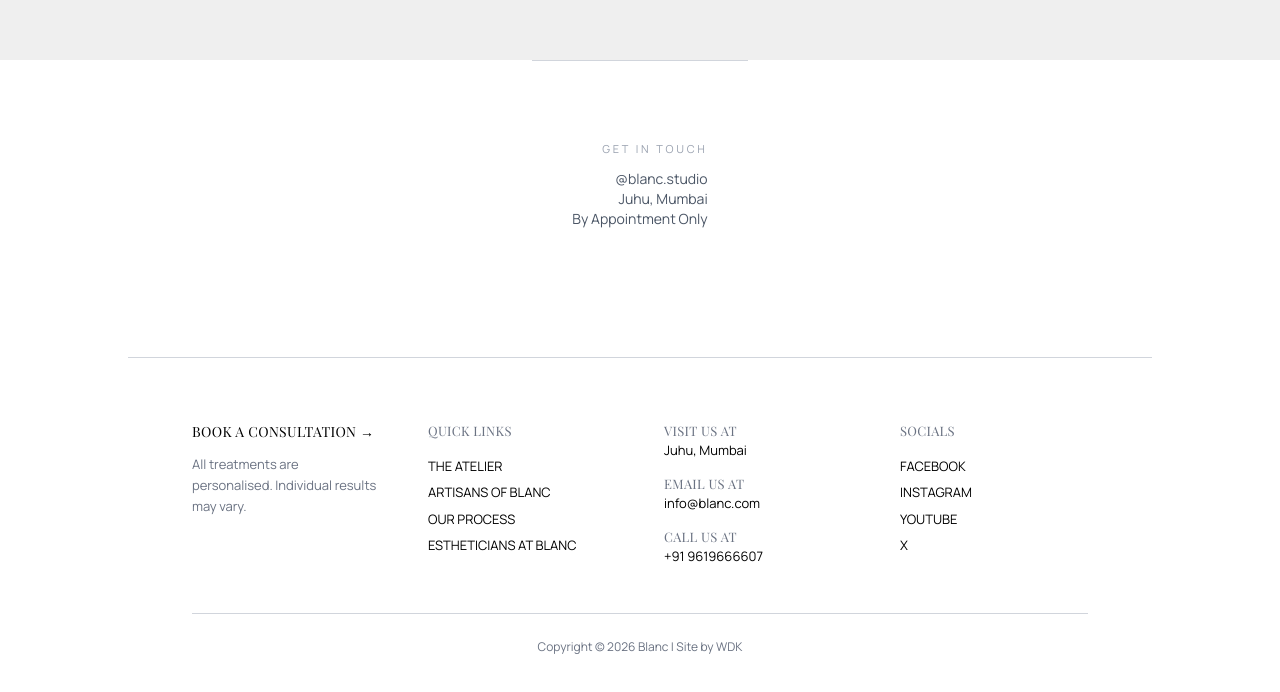
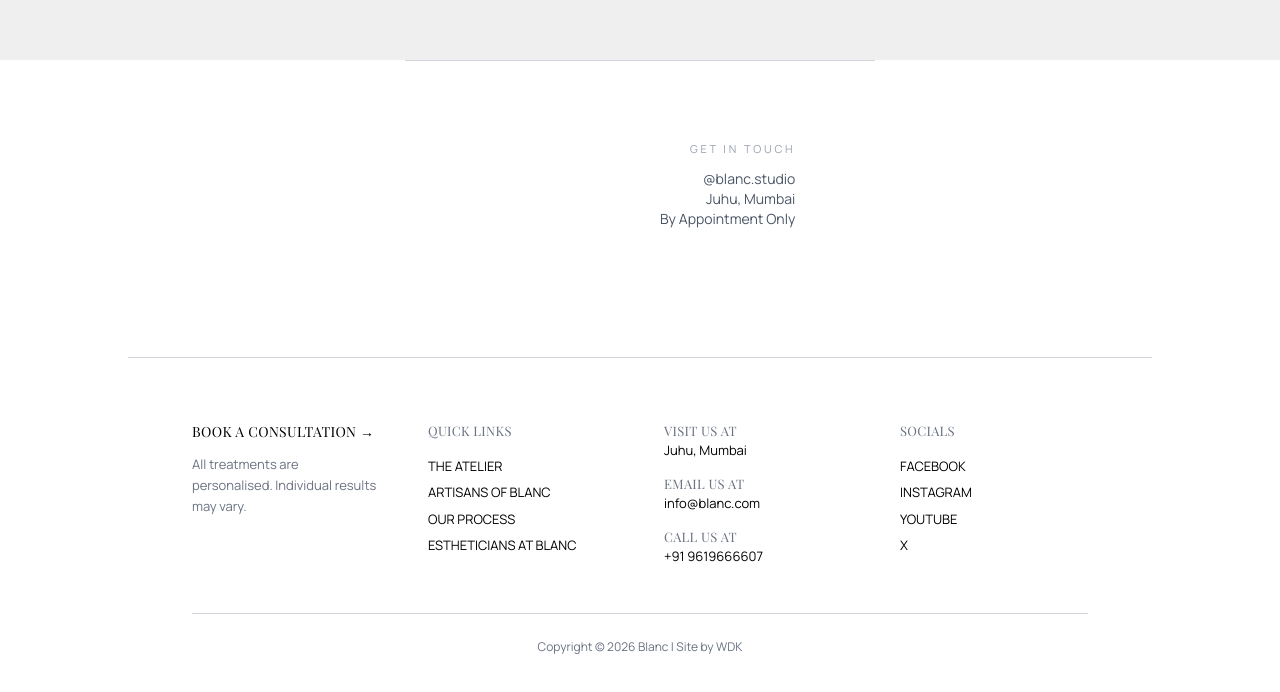
Before and after one commit to Ladwa14/blanc-website, a Next.js app: page /faq in a window 1280 px wide. Shown: the part 3646-4338 px from the top of the page. Built offline with nearby package versions, Linux system fonts and the light colour scheme; a web font is replaced by a local one.

Commit message:
gap increase

```diff
--- a/app/faq/FaqClient.tsx
+++ b/app/faq/FaqClient.tsx
@@ -389,9 +389,14 @@ export default function FaqClient() {
       </section>
 
 
-<div className="max-w-4xl mx-auto px-6 md:px-10 py-20 border-t border-gray-300">
-  <div className="flex justify-end">
-  <div className="text-right">
+<div className="max-w-4xl mx-auto px-6 md:px-20 py-20 border-t border-gray-300">
+  <div className="grid md:grid-cols-2 gap-10">
+
+    <p className="font-playfair text-xl italic text-gray-500 leading-relaxed">
+
+    </p>
+
+    <div className="md:text-right">
       <p className="font-manrope text-[11px] tracking-[0.25em] uppercase text-gray-400 mb-3">
         Get In Touch
       </p>
@@ -408,6 +413,7 @@ export default function FaqClient() {
         By Appointment Only
       </p>
     </div>
+
   </div>
 </div>
 
```
Lines whose indentation alone changed are shown as unchanged.
